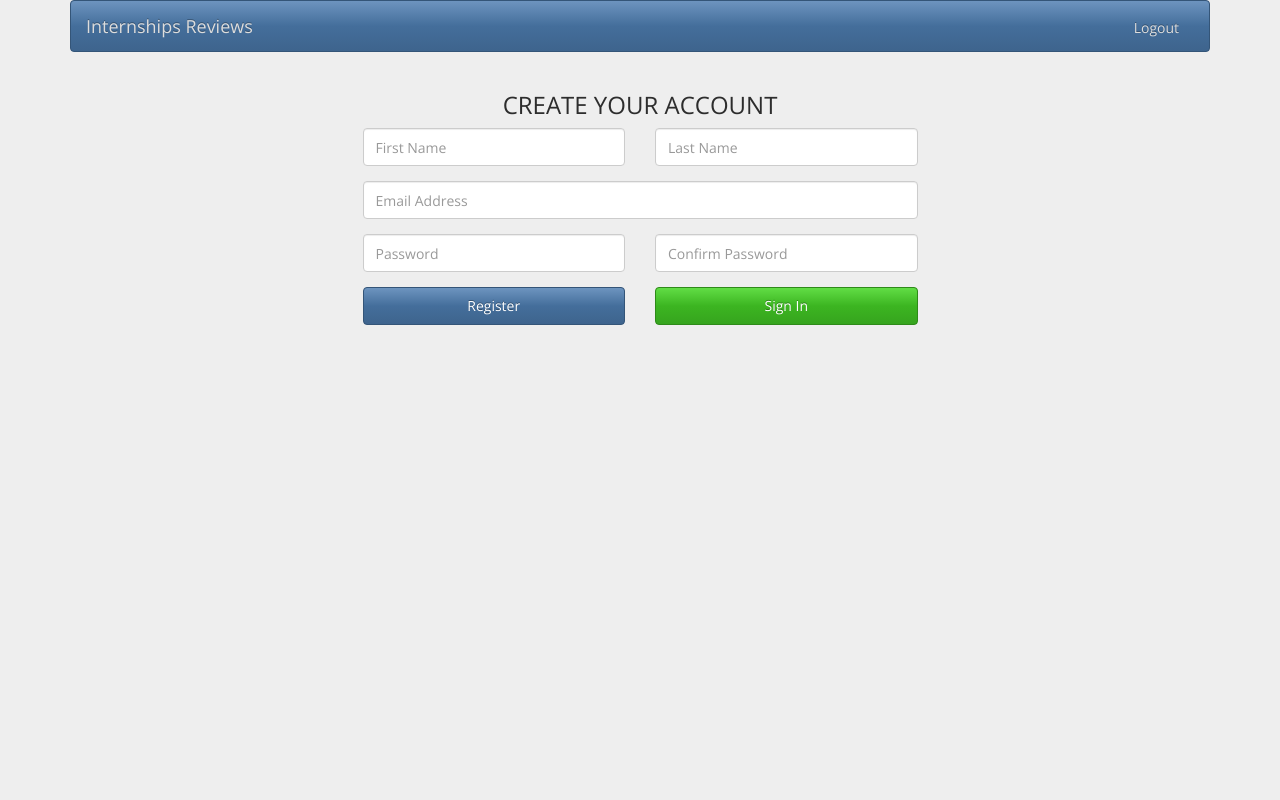
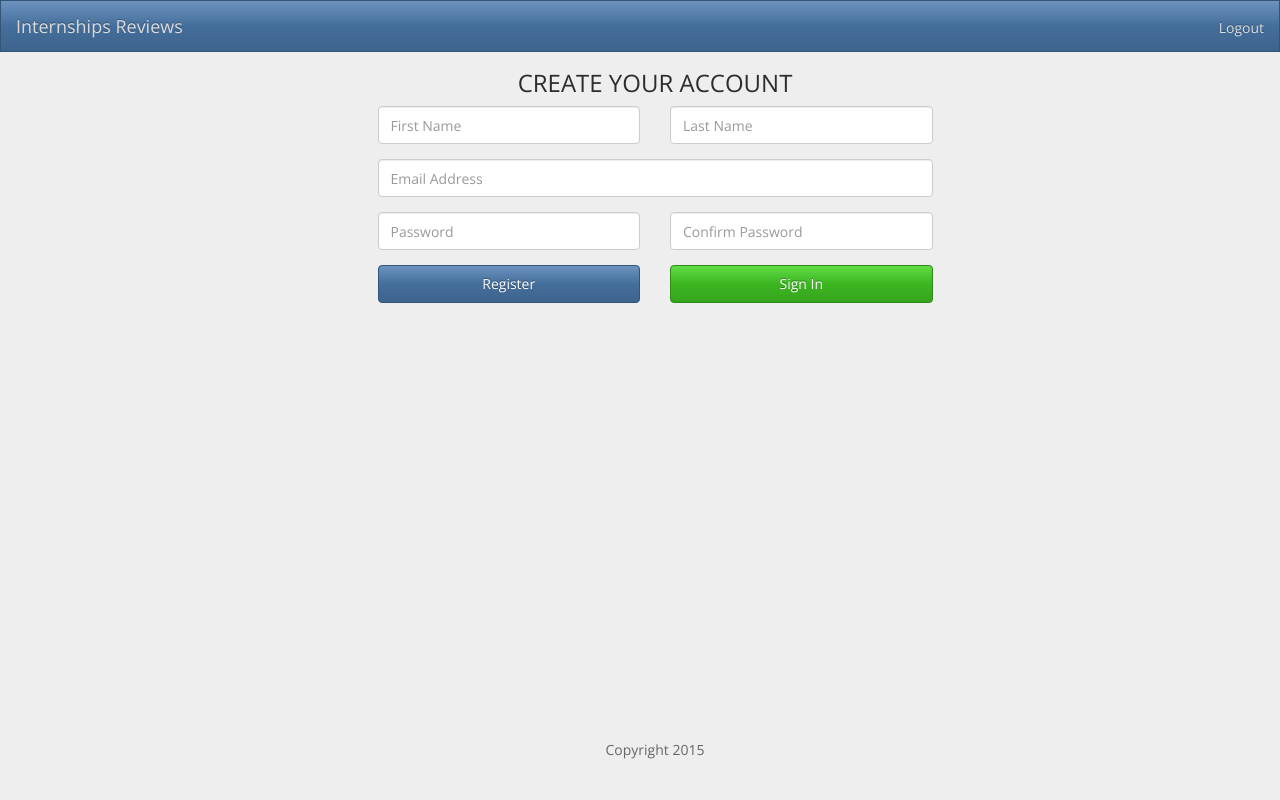
Before and after one commit to joker-ace/internships-reviews, a Django app: page /students/registration/ in a window 1280 px wide. Run offline with Django 3.2, Linux system fonts and the light colour scheme; some libraries are stand-ins or nearby versions.

Commit message:
Added header and footer to base template

```diff
--- a/src/static/css/common.css
+++ b/src/static/css/common.css
@@ -4,3 +4,14 @@ html, body {
     background-color: #eee;
     font-size: 14px;
 }
+
+header {
+    min-height: 50px;
+}
+
+footer {
+    position: absolute;
+    bottom: 0;
+    width: 100%;
+    height: 60px;
+}
--- a/src/templates/base.html
+++ b/src/templates/base.html
@@ -16,9 +16,10 @@
 
 </head>
 <body>
+<div class="container">
   <header class="container">
     {% block header %}
-        <nav class="navbar navbar-inverse">
+      <nav class="navbar navbar-inverse navbar-fixed-top">
         <div class="container-fluid">
           <div class="navbar-header">
             <button type="button" class="navbar-toggle collapsed" data-toggle="collapse"
@@ -28,13 +29,11 @@
               <span class="icon-bar"></span>
               <span class="icon-bar"></span>
             </button>
-                    <a class="navbar-brand" href="#">Internships Reviews</a>
+            <a class="navbar-brand" href="">Internships Reviews</a>
           </div>
 
           <div class="collapse navbar-collapse" id="bs-example-navbar-collapse-2">
-                    <ul class="nav navbar-nav">
-
-                    </ul>
+            <ul class="nav navbar-nav"></ul>
             <ul class="nav navbar-nav navbar-right">
               <li>
                 <a href="{% url 'my_university_page' %}">{{ request.user.first_name }} {{ request.user.last_name }}</a>
@@ -50,7 +49,8 @@
     {% block content %}{% endblock %}
   </main>
   <footer class="container">
-    {% block footer %}{% endblock %}
+      <div class="text-center">Copyright 2015</div>
   </footer>
+</div>
 </body>
 </html>
```
Lines whose indentation alone changed are shown as unchanged.
